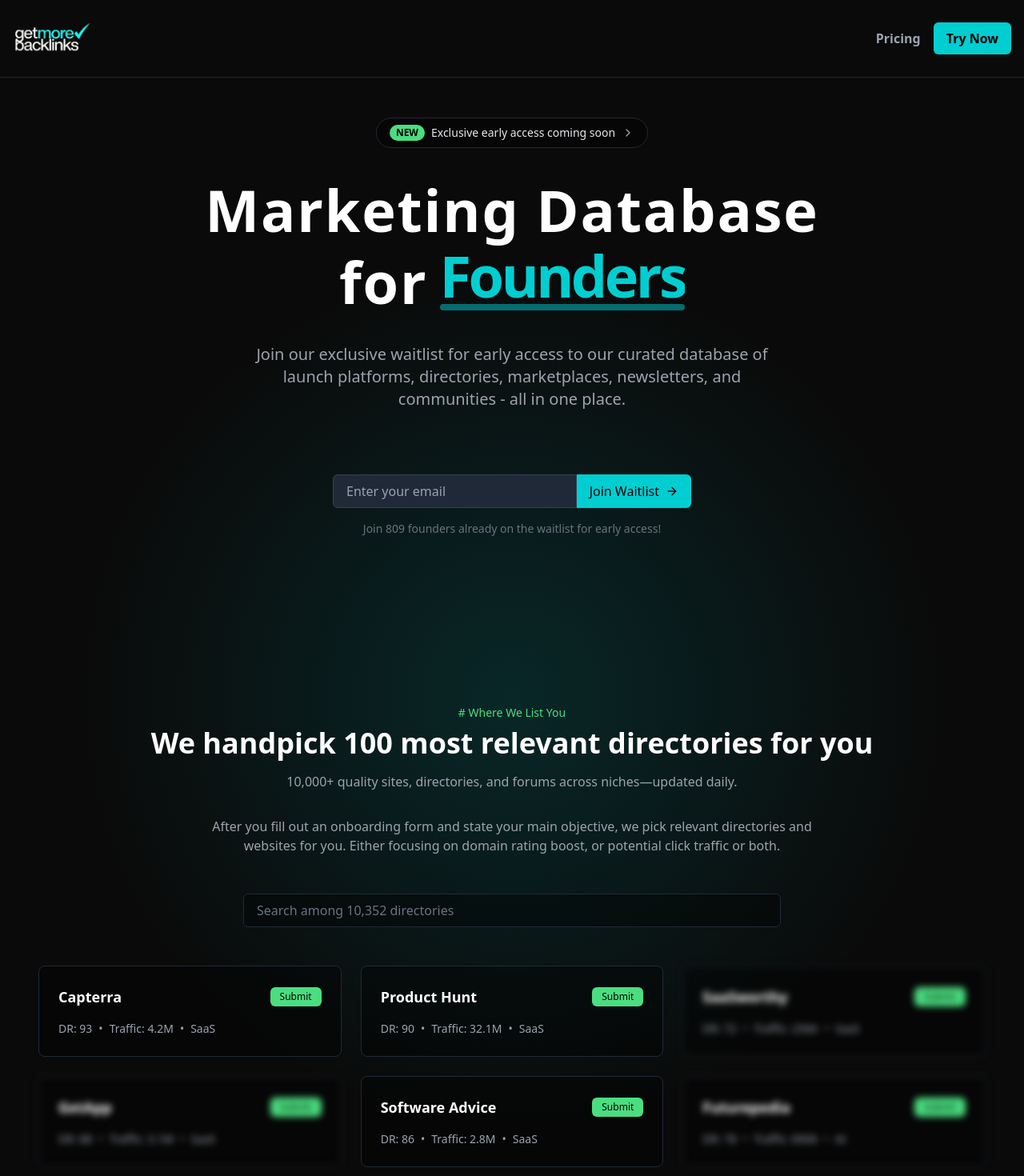
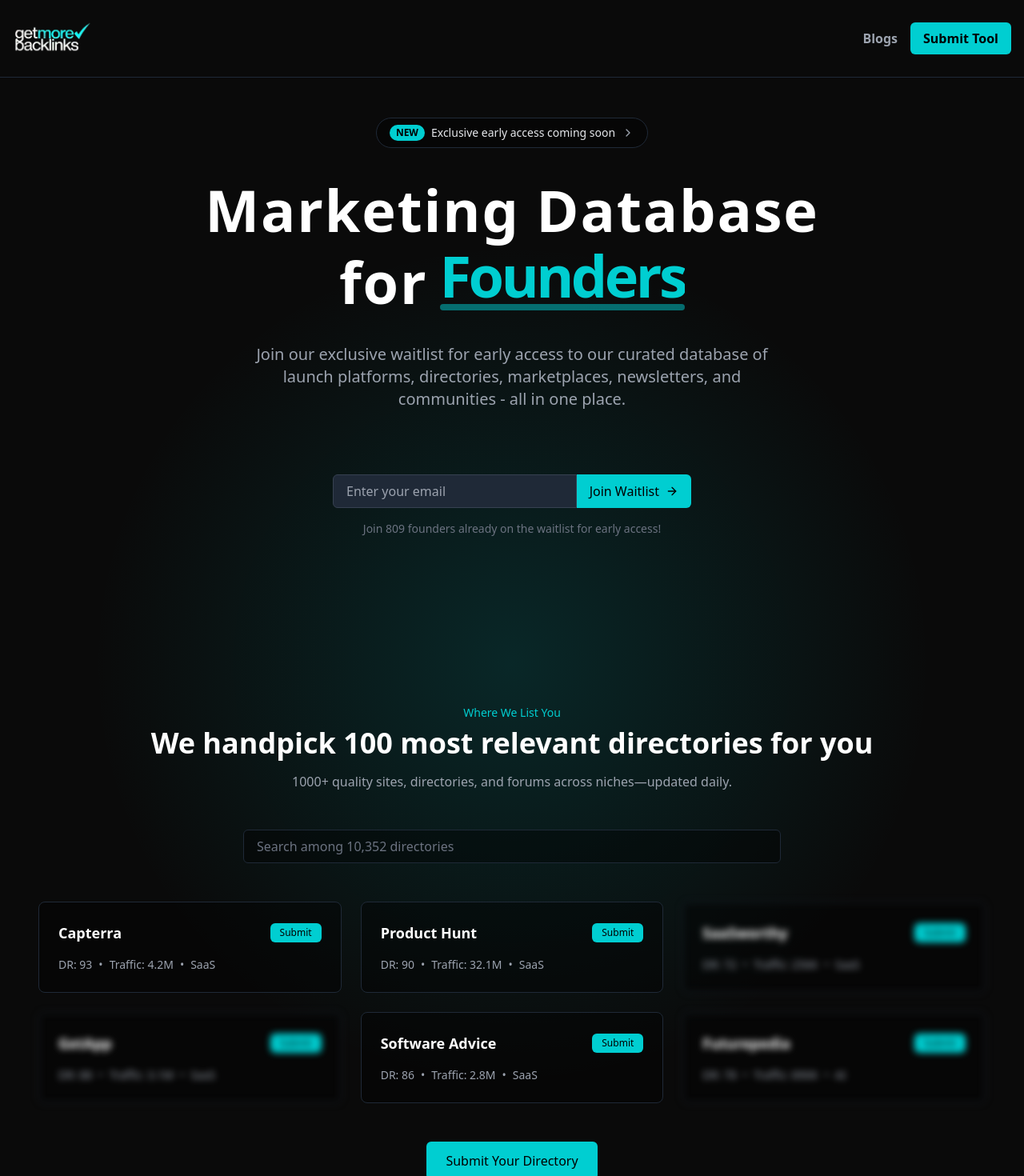
Before and after one commit to Mridul24agaga/okback, a Next.js app: page / in a window 1280 px wide. Shown: the top 1470 px of the page at 80% size. Built offline with nearby package versions, Linux system fonts and the light colour scheme.

Commit message:
First commit again hello

```diff
--- a/app/components/Hero.tsx
+++ b/app/components/Hero.tsx
@@ -4,7 +4,7 @@
 import Link from "next/link"
 import Image from "next/image"
 import { ArrowRight, ChevronRight } from 'lucide-react'
-import { motion, AnimatePresence } from "framer-motion"
+import { motion, AnimatePresence, MotionProps } from "framer-motion"
 import { DirectoriesSection } from "@/app/components/directories-section"
 
 const words = ["Startups", "Founders", "Innovators", "Entrepreneurs"]
@@ -24,6 +24,10 @@
   }
 }
 
+type MotionDivProps = MotionProps & React.HTMLAttributes<HTMLDivElement>
+
+const MotionDiv: React.FC<MotionDivProps> = motion.div
+
 export default function Hero() {
   const [currentWord, setCurrentWord] = useState(0)
 
@@ -35,14 +39,14 @@
   }, [])
 
   return (
-    <motion.div
+    <MotionDiv
       initial="initial"
       animate="animate"
       variants={containerVariants}
       className="min-h-screen bg-[#0A0A0A] bg-[radial-gradient(circle_at_center,rgba(0,206,209,0.15),rgba(0,0,0,0)_50%)]"
     >
       {/* Header */}
-      <motion.header
+      <MotionDiv
         variants={fadeInUpVariants}
         className="container mx-auto px-4 py-4 sm:py-6 border-b border-gray-800"
       >
@@ -61,21 +65,24 @@
               href="#"
               className="text-gray-400 hover:text-white transition-colors text-sm sm:text-base font-bold"
             >
-              Pricing
+              Blogs
             </Link>
-            <button className="px-3 py-1 sm:px-4 sm:py-2 text-sm sm:text-base rounded-md bg-[#00CED1] text-black hover:bg-[#00CED1]/90 transition-colors font-bold">
-              Try Now
-            </button>
+            <Link
+              href="/submit"
+              className="px-3 py-1 sm:px-4 sm:py-2 text-sm sm:text-base rounded-md bg-[#00CED1] text-black hover:bg-[#00CED1]/90 transition-colors font-bold inline-block"
+            >
+              Submit Tool
+            </Link>
           </div>
         </div>
-      </motion.header>
+      </MotionDiv>
 
       {/* Hero Section */}
-      <motion.main
+      <MotionDiv
         variants={fadeInUpVariants}
         className="container mx-auto px-4 flex flex-col items-center justify-center min-h-[calc(100vh-80px)] text-center pt-4 sm:pt-8 pb-8 sm:pb-16 md:pb-32"
       >
-        <motion.div
+        <MotionDiv
           variants={fadeInUpVariants}
           className="w-full flex justify-center mb-6 sm:mb-8"
         >
@@ -83,7 +90,7 @@
             href="#"
             className="group inline-flex items-center gap-2 rounded-full bg-black/40 hover:bg-black/60 border border-gray-800 px-3 py-1 sm:px-4 sm:py-2 transition-colors"
           >
-            <span className="inline-flex items-center justify-center rounded-full bg-[#4ADE80] px-2 py-0.5 text-xs font-semibold text-black">
+            <span className="inline-flex items-center justify-center rounded-full bg-[#00CED1] px-2 py-0.5 text-xs font-semibold text-black">
               NEW
             </span>
             <span className="text-xs sm:text-sm text-gray-200">
@@ -91,8 +98,8 @@
             </span>
             <ChevronRight className="h-3 w-3 sm:h-4 sm:w-4 text-gray-400 group-hover:text-white transition-colors" />
           </Link>
-        </motion.div>
-        <motion.div
+        </MotionDiv>
+        <MotionDiv
           variants={fadeInUpVariants}
           className="space-y-6 sm:space-y-8 max-w-4xl mb-8 sm:mb-12"
         >
@@ -101,7 +108,7 @@
             <span className="text-[#00CED1] relative inline-block">
               <div className="relative overflow-hidden inline-block">
                 <AnimatePresence mode="wait">
-                  <motion.div
+                  <MotionDiv
                     key={currentWord}
                     initial={{ opacity: 0, y: "100%" }}
                     animate={{ opacity: 1, y: 0 }}
@@ -110,9 +117,9 @@
                     className="inline-block"
                   >
                     {words[currentWord]}
-                  </motion.div>
+                  </MotionDiv>
                 </AnimatePresence>
-                <motion.div
+                <MotionDiv
                   initial={{ scaleY: 0 }}
                   animate={{ scaleY: 1 }}
                   transition={{ duration: 0.5, ease: [0.41, 0.01, 0.56, 1] }}
@@ -123,16 +130,16 @@
               <span className="absolute bottom-0 left-0 w-full h-2 bg-[#00CED1] opacity-50 rounded"></span>
             </span>
           </h1>
-          <motion.p
+          <MotionDiv
             variants={fadeInUpVariants}
             className="text-gray-400 text-sm sm:text-base md:text-lg lg:text-xl max-w-2xl mx-auto"
           >
             Join our exclusive waitlist for early access to our curated database of launch platforms, directories, marketplaces, newsletters, and communities - all in one place.
-          </motion.p>
-        </motion.div>
+          </MotionDiv>
+        </MotionDiv>
 
         {/* Form Section */}
-        <motion.div
+        <MotionDiv
           variants={fadeInUpVariants}
           className="mt-4 sm:mt-6 md:mt-8 w-full max-w-md space-y-4"
         >
@@ -149,8 +156,8 @@
           <p className="text-xs sm:text-sm text-gray-500">
             Join 809 founders already on the waitlist for early access!
           </p>
-        </motion.div>
-      </motion.main>
+        </MotionDiv>
+      </MotionDiv>
 
       {/* Separator for mobile */}
       <div className="container mx-auto px-4 sm:hidden">
@@ -158,14 +165,14 @@
       </div>
 
       {/* Directory Section */}
-      <motion.div
+      <MotionDiv
         variants={fadeInUpVariants}
       >
         <DirectoriesSection />
-      </motion.div>
+      </MotionDiv>
 
       {/* Footer */}
-      <motion.footer
+      <MotionDiv
         variants={fadeInUpVariants}
         className="container mx-auto px-4 py-8 text-center"
       >
@@ -179,7 +186,7 @@
             <Link href="#" className="hover:text-white transition-colors">Email</Link>
           </div>
         </div>
-      </motion.footer>
-    </motion.div>
+      </MotionDiv>
+    </MotionDiv>
   )
 }
--- a/app/components/directories-section.tsx
+++ b/app/components/directories-section.tsx
@@ -24,20 +24,16 @@
     <section className="w-full py-16">
       <div className="container mx-auto px-4 md:px-8 lg:px-12">
         <div className="text-center mb-12">
-          <span className="text-[#4ADE80] text-sm font-medium mb-2 block">
-            # Where We List You
+          <span className="text-[#00CED1] text-sm font-medium mb-2 block">
+            Where We List You
           </span>
           <h2 className="text-3xl sm:text-4xl font-bold text-white mb-4">
             We handpick 100 most relevant directories for you
           </h2>
           <p className="text-gray-400 max-w-2xl mx-auto mb-8">
-            10,000+ quality sites, directories, and forums across niches—updated daily.
+            1000+ quality sites, directories, and forums across niches—updated daily.
           </p>
-          <p className="text-gray-400 max-w-3xl mx-auto">
-            After you fill out an onboarding form and state your main objective, we pick relevant
-            directories and websites for you. Either focusing on domain rating boost, or potential click
-            traffic or both.
-          </p>
+
         </div>
 
         <div className="max-w-2xl mx-auto mb-12">
--- a/app/components/directory-card.tsx
+++ b/app/components/directory-card.tsx
@@ -14,12 +14,14 @@
   isBlurred = false,
 }: DirectoryCardProps) {
   return (
-      <div className={`relative rounded-lg bg-black/40 p-6 border border-gray-800 hover:bg-black/60 transition-all duration-300 ${
-        isBlurred ? 'blur-sm hover:blur-none transition-all duration-500' : ''
-      }`}>
+    <div
+      className={`relative rounded-lg bg-black/40 p-6 border border-gray-800 hover:bg-black/60 transition-all duration-300 ${
+        isBlurred ? 'blur-sm' : ''
+      }`}
+    >
       <div className="flex items-center justify-between mb-4">
         <h3 className="text-lg font-semibold text-white">{name}</h3>
-          <button className="px-3 py-1 text-xs font-medium rounded-md bg-[#4ADE80] text-black hover:bg-[#4ADE80]/90 transition-colors">
+        <button className="px-3 py-1 text-xs font-medium rounded-md bg-[#00CED1] text-black hover:bg-[#4ADE80]/90 transition-colors">
           Submit
         </button>
       </div>
```
Lines whose indentation alone changed are shown as unchanged.
